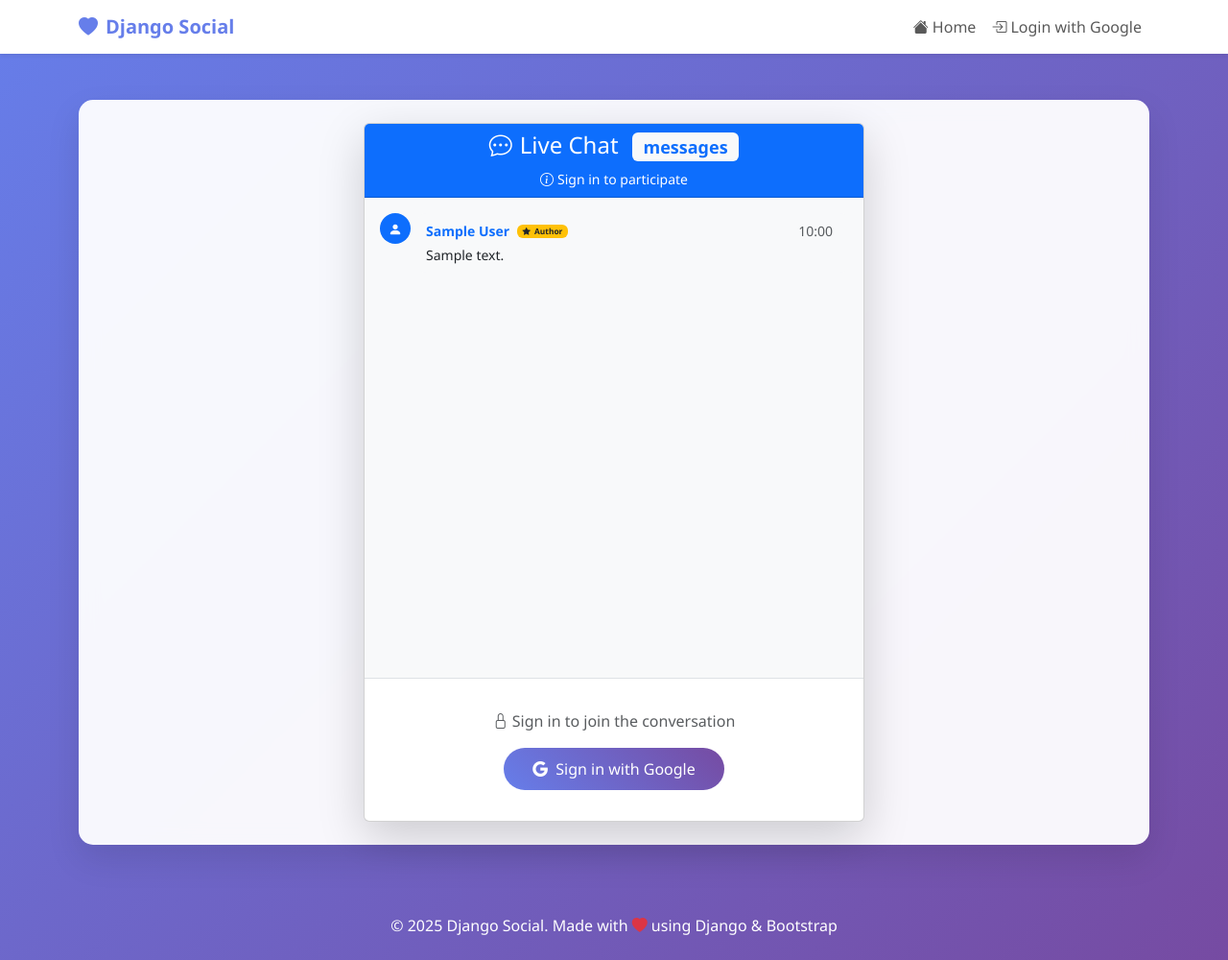
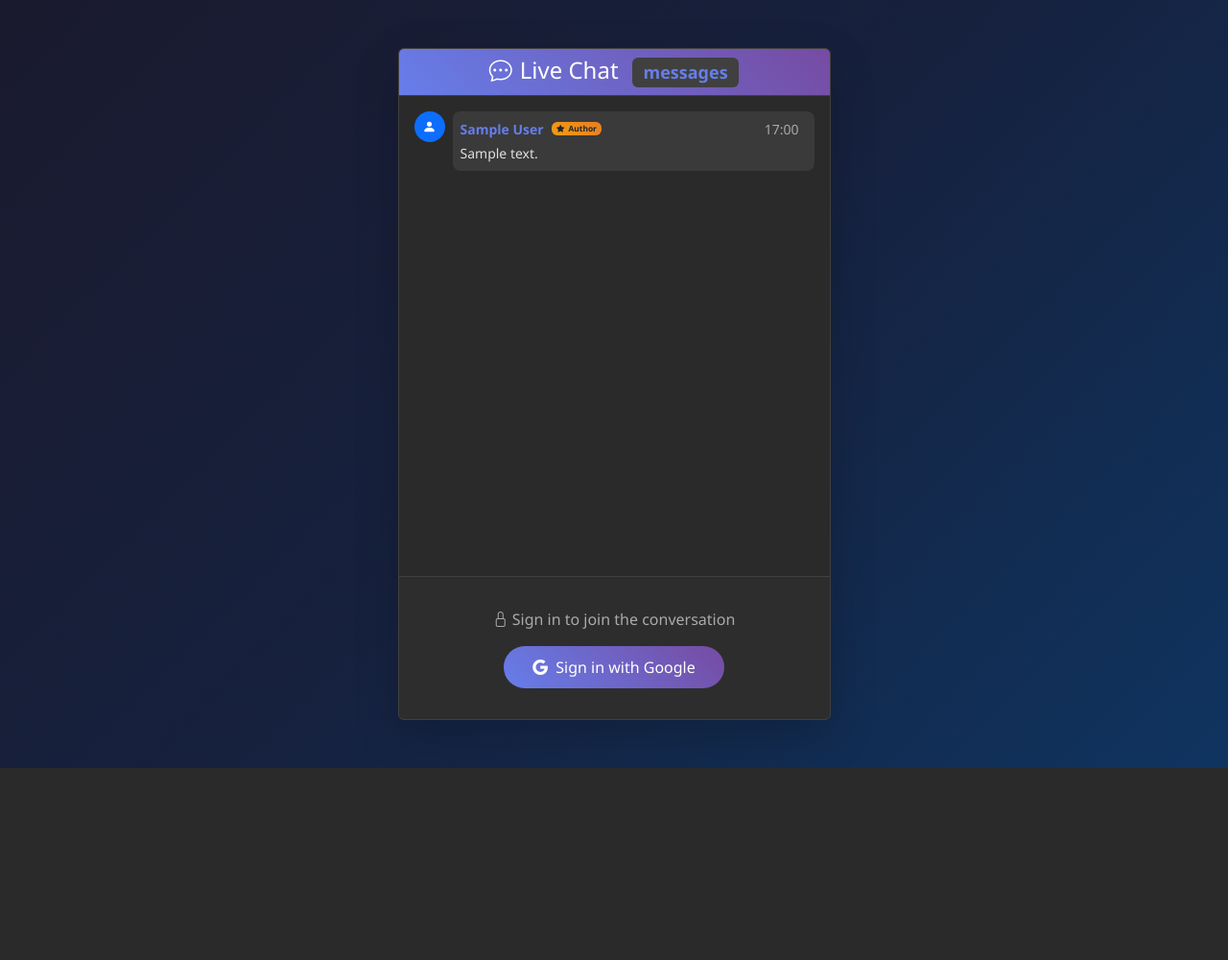
Before and after one commit to ridwaanhall/django-signin-with, a Django app: page / in a window 1280 px wide. Shown: the whole page at 96% size. After the commit the page ends 800 px from the top, so only its background shows below. Run offline with Django 5.2, Linux system fonts and the light colour scheme; tables that the repository leaves empty hold one stand-in row (values such as "Sample post"); some libraries are stand-ins or nearby versions.

Commit message:
Refactor chat UI for improved layout and styling; update global styles for better aesthetics

```diff
--- a/base/templates/base/home.html
+++ b/base/templates/base/home.html
@@ -5,25 +5,14 @@
 
 {% block content %}
 <div class="row justify-content-center">
-    <!-- Chat Section -->
-    <div class="col-lg-8 col-xl-6">        <div class="card shadow-lg">
-            <div class="card-header bg-primary text-white">
-                <h4 class="mb-0 text-center">
+    <div class="col-lg-6 col-xl-5"><div class="card shadow-lg">
+            <div class="card-header bg-primary text-white">                <h4 class="mb-0 text-center">
                     <i class="bi bi-chat-dots me-2"></i>Live Chat
                     <span class="badge bg-light text-primary ms-2">{{ chat_messages.count }} messages</span>
-                </h4>                {% if user.is_authenticated %}
-                    <p class="text-center mb-0 mt-2 small">
-                        <i class="bi bi-person-check me-1"></i>Signed in as {{ current_user_profile.full_name|default:user.username }}
-                    </p>
-                {% else %}
-                    <p class="text-center mb-0 mt-2 small">
-                        <i class="bi bi-info-circle me-1"></i>Sign in to participate
-                    </p>
-                {% endif %}
+                </h4>
             </div>
-            <div class="card-body p-0">
-                <!-- Chat Messages -->
-                <div id="chat-messages" class="p-3" style="height: 500px; overflow-y: auto;">
+            <div class="card-body p-0">                <!-- Chat Messages -->
+                <div id="chat-messages" class="p-3" style="height: 500px; overflow-y: auto; background: #2a2a2a;">
                     {% if chat_messages %}                        {% for message in chat_messages reversed %}
                             <div class="chat-message mb-3" data-message-id="{{ message.pk }}">
                                 <!-- Reply indicator if this is a reply -->
@@ -120,7 +109,32 @@
                             <button type="submit" class="btn btn-primary">
                                 <i class="bi bi-send"></i>
                             </button>
-                        </form>                        <small class="text-muted">Press Enter to send • {{ chat_messages.count }} total messages</small>
+                        </form>
+                        <div class="mt-2 d-flex justify-content-between align-items-center">
+                            <small class="text-muted">Press Enter to send • {{ chat_messages.count }} total messages</small>
+                            {% if user.is_authenticated %}
+                                <div class="d-flex align-items-center">
+                                    {% if current_user_profile.profile_image %}
+                                        <img src="{{ current_user_profile.profile_image }}" alt="{{ current_user_profile.full_name }}"
+                                             class="rounded-circle me-2" style="width: 20px; height: 20px; object-fit: cover;">
+                                    {% endif %}
+                                    <small class="text-muted me-2">
+                                        {{ current_user_profile.full_name|default:user.username }}
+                                        {% if current_user_profile.is_author %}
+                                            <span class="badge bg-warning text-dark ms-1" style="font-size: 0.6em;">
+                                                <i class="bi bi-star-fill"></i>
+                                            </span>
+                                        {% endif %}
+                                    </small>
+                                    <form method="post" action="{% url 'logout' %}" class="d-inline">
+                                        {% csrf_token %}
+                                        <button type="submit" class="btn btn-outline-secondary btn-sm" title="Sign out">
+                                            <i class="bi bi-box-arrow-right"></i>
+                                        </button>
+                                    </form>
+                                </div>
+                            {% endif %}
+                        </div>
                     {% else %}
                         <div class="text-center py-3">
                             <p class="text-muted mb-3">
@@ -342,36 +356,37 @@
             transform: translateY(0);
         }
     }
-
-    #chat-messages {
-        background: #f8f9fa;
-    }
-
-    #chat-messages::-webkit-scrollbar {
+      #chat-messages::-webkit-scrollbar {
         width: 6px;
     }
 
     #chat-messages::-webkit-scrollbar-track {
-        background: #f1f1f1;
+        background: #404040;
         border-radius: 3px;
     }
 
     #chat-messages::-webkit-scrollbar-thumb {
-        background: #c1c1c1;
+        background: #666;
         border-radius: 3px;
     }
 
     #chat-messages::-webkit-scrollbar-thumb:hover {
-        background: #a8a8a8;
+        background: #777;
     }
-      .btn {
+
+    .message-bubble:hover {
+        background: #404040 !important;
+        transition: background 0.2s ease;
+    }
+
+    .btn {
         position: relative;
         overflow: hidden;
     }
 
     .reply-indicator {
-        border-left: 3px solid #007bff;
-        background-color: #f8f9fa;
+        border-left: 3px solid #667eea;
+        background-color: #3a3a3a !important;
     }
 
     .reply-btn {
@@ -385,9 +400,9 @@
     .message-bubble:hover .reply-btn {
         opacity: 1;
     }
-
-    .reply-btn:hover {
-        background-color: #e9ecef !important;
+      .reply-btn:hover {
+        background-color: #555 !important;
+        color: #fff !important;
     }
 </style>
 {% endblock %}
--- a/gglinks/settings.py
+++ b/gglinks/settings.py
@@ -136,7 +136,7 @@ AUTH_PASSWORD_VALIDATORS = [
 
 LANGUAGE_CODE = 'en-us'
 
-TIME_ZONE = 'UTC'
+TIME_ZONE = 'Asia/Jakarta'
 
 USE_I18N = True
 
--- a/templates/base.html
+++ b/templates/base.html
@@ -9,23 +9,48 @@
     <!-- Bootstrap CSS -->
     <link href="https://cdn.jsdelivr.net/npm/bootstrap@5.3.0/dist/css/bootstrap.min.css" rel="stylesheet">
     <!-- Bootstrap Icons -->
-    <link rel="stylesheet" href="https://cdn.jsdelivr.net/npm/bootstrap-icons@1.10.0/font/bootstrap-icons.css">
-    <!-- Custom CSS -->
+    <link rel="stylesheet" href="https://cdn.jsdelivr.net/npm/bootstrap-icons@1.10.0/font/bootstrap-icons.css">    <!-- Custom CSS -->
     <style>
         body {
-            background: linear-gradient(135deg, #667eea 0%, #764ba2 100%);
+            background: linear-gradient(135deg, #1a1a2e 0%, #16213e 50%, #0f3460 100%);
             min-height: 100vh;
             font-family: 'Segoe UI', Tahoma, Geneva, Verdana, sans-serif;
+            color: #e0e0e0;
         }
         .main-container {
-            background: rgba(255, 255, 255, 0.95);
+            background: rgba(30, 30, 30, 0.95);
             border-radius: 15px;
-            box-shadow: 0 15px 35px rgba(0, 0, 0, 0.1);
+            box-shadow: 0 15px 35px rgba(0, 0, 0, 0.3);
             backdrop-filter: blur(10px);
         }
-        .navbar-brand {
-            font-weight: bold;
-            color: #667eea !important;
+        .card {
+            background: #2d2d2d;
+            border: 1px solid #404040;
+        }
+        .card-header {
+            background: linear-gradient(45deg, #667eea, #764ba2) !important;
+            border-bottom: 1px solid #404040;
+        }
+        .bg-light {
+            background: #3a3a3a !important;
+            color: #e0e0e0 !important;
+        }
+        .text-muted {
+            color: #aaa !important;
+        }
+        .form-control {
+            background: #404040;
+            border: 1px solid #555;
+            color: #e0e0e0;
+        }
+        .form-control:focus {
+            background: #404040;
+            border-color: #667eea;
+            color: #e0e0e0;
+            box-shadow: 0 0 0 0.2rem rgba(102, 126, 234, 0.25);
+        }
+        .form-control::placeholder {
+            color: #aaa;
         }
         .btn-primary {
             background: linear-gradient(45deg, #667eea, #764ba2);
@@ -36,80 +61,42 @@
         }
         .btn-primary:hover {
             transform: translateY(-2px);
-            box-shadow: 0 5px 15px rgba(0, 0, 0, 0.2);
+            box-shadow: 0 5px 15px rgba(0, 0, 0, 0.3);
         }
-    </style>
-    {% block extra_css %}{% endblock %}
+        .btn-outline-secondary {
+            border-color: #555;
+            color: #aaa;
+            background: transparent;
+        }
+        .btn-outline-secondary:hover {
+            background: #555;
+            border-color: #666;
+            color: #fff;
+        }
+        .border-top {
+            border-color: #404040 !important;
+        }
+        .reply-indicator {
+            background: #3a3a3a !important;
+        }
+        .badge.bg-warning {
+            background: linear-gradient(45deg, #f39c12, #e67e22) !important;
+        }
+        .badge.bg-light {
+            background: #404040 !important;
+            color: #667eea !important;
+        }
+        .text-primary {
+            color: #667eea !important;
+        }
+    </style></style>    {% block extra_css %}{% endblock %}
 </head>
-<body>
-    <!-- Navigation -->
-    <nav class="navbar navbar-expand-lg navbar-light bg-white shadow-sm">
-        <div class="container">
-            <a class="navbar-brand" href="{% url 'home' %}">
-                <i class="bi bi-heart-fill me-2"></i>Django Social
-            </a>
-            <button class="navbar-toggler" type="button" data-bs-toggle="collapse" data-bs-target="#navbarNav">
-                <span class="navbar-toggler-icon"></span>
-            </button>            <div class="collapse navbar-collapse" id="navbarNav">
-                <ul class="navbar-nav ms-auto">
-                    <li class="nav-item">
-                        <a class="nav-link" href="{% url 'home' %}">
-                            <i class="bi bi-house-fill me-1"></i>Home
-                        </a>
-                    </li>                    {% if user.is_authenticated %}
-                        <li class="nav-item dropdown">
-                            <a class="nav-link dropdown-toggle d-flex align-items-center" href="#" id="navbarDropdown" role="button" data-bs-toggle="dropdown">                                {% if current_user_profile.profile_image %}
-                                    <img src="{{ current_user_profile.profile_image }}" alt="{{ current_user_profile.full_name }}"
-                                         class="rounded-circle me-2" style="width: 32px; height: 32px; object-fit: cover;">
-                                {% else %}
-                                    <i class="bi bi-person-fill me-2"></i>
-                                {% endif %}
-                                <span class="d-flex align-items-center">
-                                    {{ current_user_profile.full_name|default:user.username }}
-                                    {% if current_user_profile.is_author %}
-                                        <span class="badge bg-warning text-dark ms-2" style="font-size: 0.7em;">
-                                            <i class="bi bi-star-fill me-1"></i>Author
-                                        </span>
-                                    {% endif %}
-                                </span>
-                            </a>
-                            <ul class="dropdown-menu dropdown-menu-end">
-                                <li>
-                                    <form method="post" action="{% url 'logout' %}" class="m-0">
-                                        {% csrf_token %}
-                                        <button type="submit" class="dropdown-item">
-                                            <i class="bi bi-box-arrow-right me-2"></i>Logout
-                                        </button>
-                                    </form>
-                                </li>
-                            </ul>
-                        </li>
-                    {% else %}
-                        <li class="nav-item">
-                            <a class="nav-link" href="{% provider_login_url 'google' %}">
-                                <i class="bi bi-box-arrow-in-right me-1"></i>Login with Google
-                            </a>
-                        </li>
-                    {% endif %}
-                </ul>
-            </div>
-        </div>
-    </nav>
-
+<body class="d-flex align-items-center justify-content-center min-vh-100">
     <!-- Main Content -->
-    <div class="container my-5">
-        <div class="main-container p-4">
-            {% block content %}
-            {% endblock %}
-        </div>
+    <div class="container">
+        {% block content %}
+        {% endblock %}
     </div>
-
-    <!-- Footer -->
-    <footer class="text-center text-white py-4 mt-5">
-        <div class="container">
-            <p class="mb-0">&copy; 2025 Django Social. Made with <i class="bi bi-heart-fill text-danger"></i> using Django & Bootstrap</p>
-        </div>
-    </footer>
 
     <!-- Bootstrap JS -->
     <script src="https://cdn.jsdelivr.net/npm/bootstrap@5.3.0/dist/js/bootstrap.bundle.min.js"></script>
```
